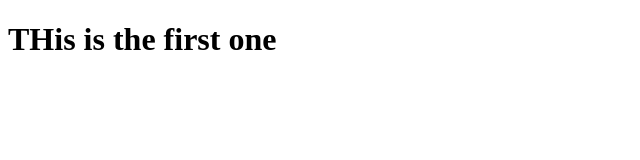
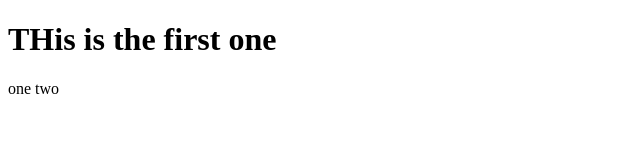
Before and after one commit to samisulta/Pro, a plain HTML site: page index.html in a window 1280 px wide. Shown: the full height of the page, 0-640 px from the left. Drawn offline with Linux system fonts and the light colour scheme.

Commit message:
the index file is updated

```diff
--- a/index.html
+++ b/index.html
@@ -7,5 +7,6 @@
 </head>
 <body>
     <h1>THis is the first one</h1>
+    <p>one two</p>
 </body>
 </html>
```
